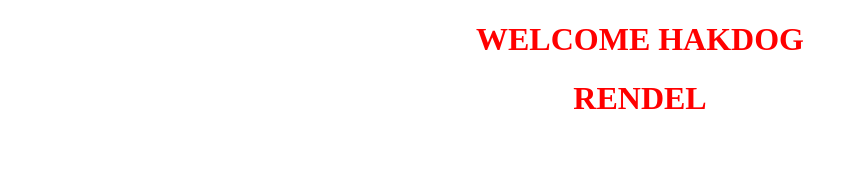
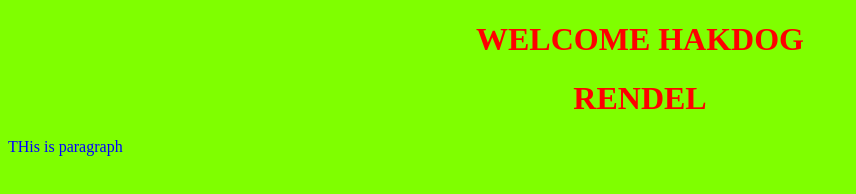
Before and after one commit to jgerongco14/SAMPLE, a plain HTML site: page index.html in a window 1280 px wide. Shown: the whole page, without its empty margins (0-856 px from the left). Drawn offline with Linux system fonts and the light colour scheme.

Commit message:
Updated code

```diff
--- a/index.css
+++ b/index.css
@@ -2,3 +2,11 @@ h1 {
     text-align: center;
     color: red;
 }
+
+p {
+    color: blue;
+}
+
+body {
+    background-color: chartreuse;
+}
--- a/index.html
+++ b/index.html
@@ -13,5 +13,7 @@
     <h1> WELCOME HAKDOG </h1>
     <h1> RENDEL </h1>
 
+    <p>THis is paragraph</p>
+
 </body>
 </html>
```
